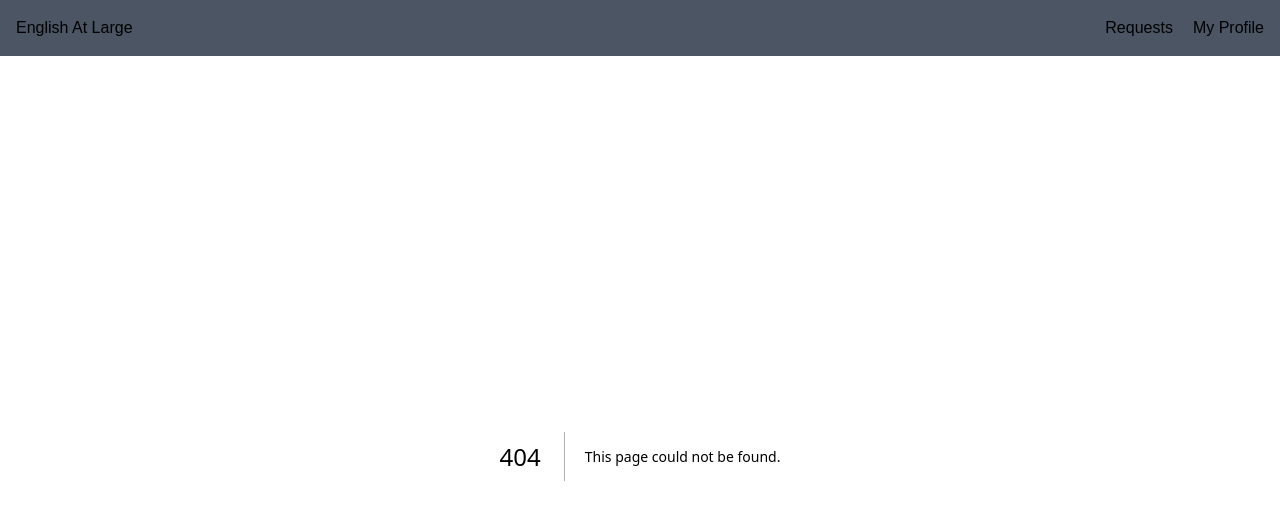
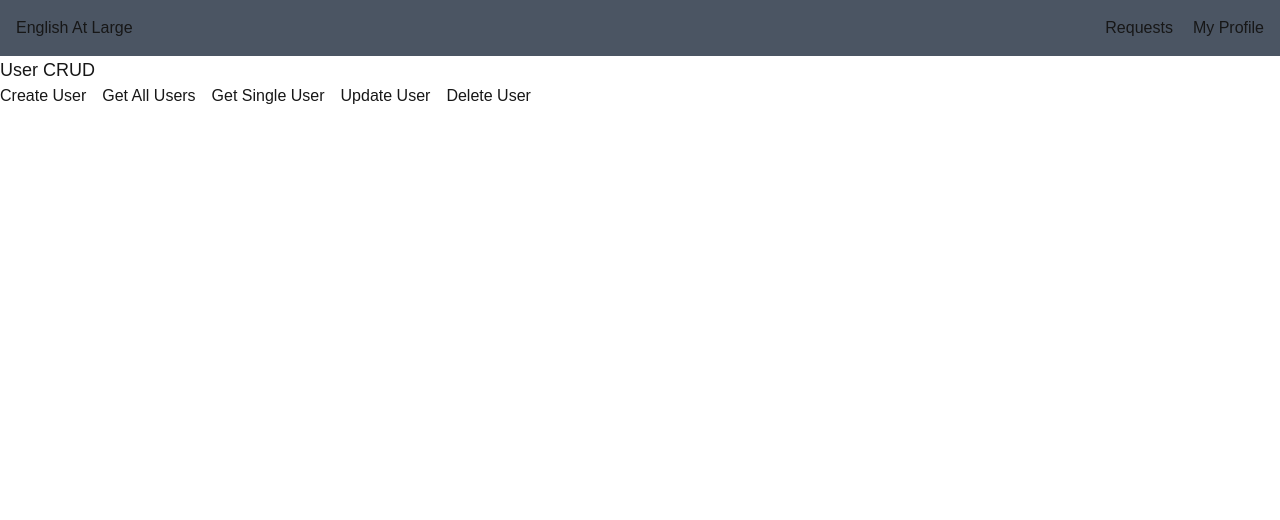
Before and after one commit to JumboCode/english-at-large, a Next.js app: page /backendTest in a window 1280 px wide. Before the commit this address had no page. Shown: the top 520 px of the page. Built offline with nearby package versions, Linux system fonts and the light colour scheme.

Commit message:
minor adjustments

```diff
--- a/src/app/about/page.tsx
+++ b/src/app/backendTest/page.tsx
@@ -1,6 +1,5 @@
 import React from "react";
 
-import CreateBookButton from "@/components/about/CreateBookButton";
 import CreateUserButton from "@/components/about/CreateUserButton";
 import GetAllUsersButton from "@/components/about/GetAllUsersButton";
 import GetUsersButton from "@/components/about/GetUserButton";
@@ -9,14 +8,15 @@ import DeleteUserButton from "@/components/about/DeleteUserButton";
 
 const About = () => {
   return (
-    <div>
-      Testing
-      <CreateBookButton />
-      <CreateUserButton />
-      <GetAllUsersButton />
-      <GetUsersButton />
-      <UpdateUserButton />
-      <DeleteUserButton />
+    <div className="flex flex-col">
+      <div className="text-lg">User CRUD</div>
+      <div className="flex row-span-3 gap-4">
+        <CreateUserButton />
+        <GetAllUsersButton />
+        <GetUsersButton />
+        <UpdateUserButton />
+        <DeleteUserButton />
+      </div>
     </div>
   );
 };
--- a/src/app/page.tsx
+++ b/src/app/page.tsx
@@ -13,7 +13,7 @@ export default function Home() {
       <main className="flex flex-col gap-8 row-start-2 items-center sm:items-start">
         <a
           className="flex items-center justify-center rounded h-16 w-36 bg-gray-500"
-          href="/about"
+          href="/backendTest"
         >
           <p className="text-center">Click to go to test backend page</p>
         </a>
--- a/src/components/common/button/CommonButton.tsx
+++ b/src/components/common/button/CommonButton.tsx
@@ -8,7 +8,7 @@ interface ButtonProps {
   altStyle?: string; // will be tailwind styling later
 }
 
-const Button = (props: ButtonProps) => {
+const CommonButton = (props: ButtonProps) => {
   const { label, onClick, icon, altStyle } = props;
 
   // if icon isn't passed in, nothing will show
@@ -24,4 +24,4 @@ const Button = (props: ButtonProps) => {
   );
 };
 
-export default Button;
+export default CommonButton;
```
